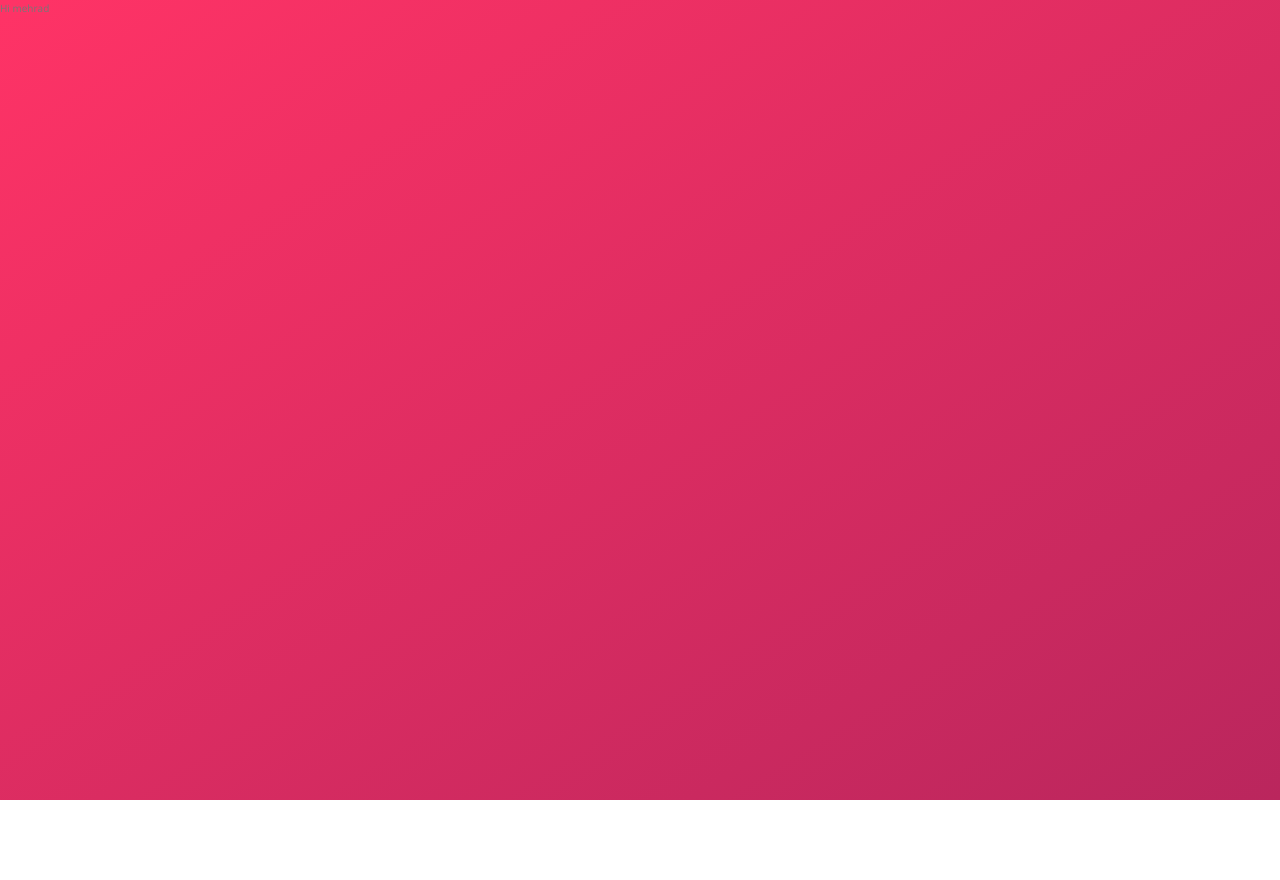
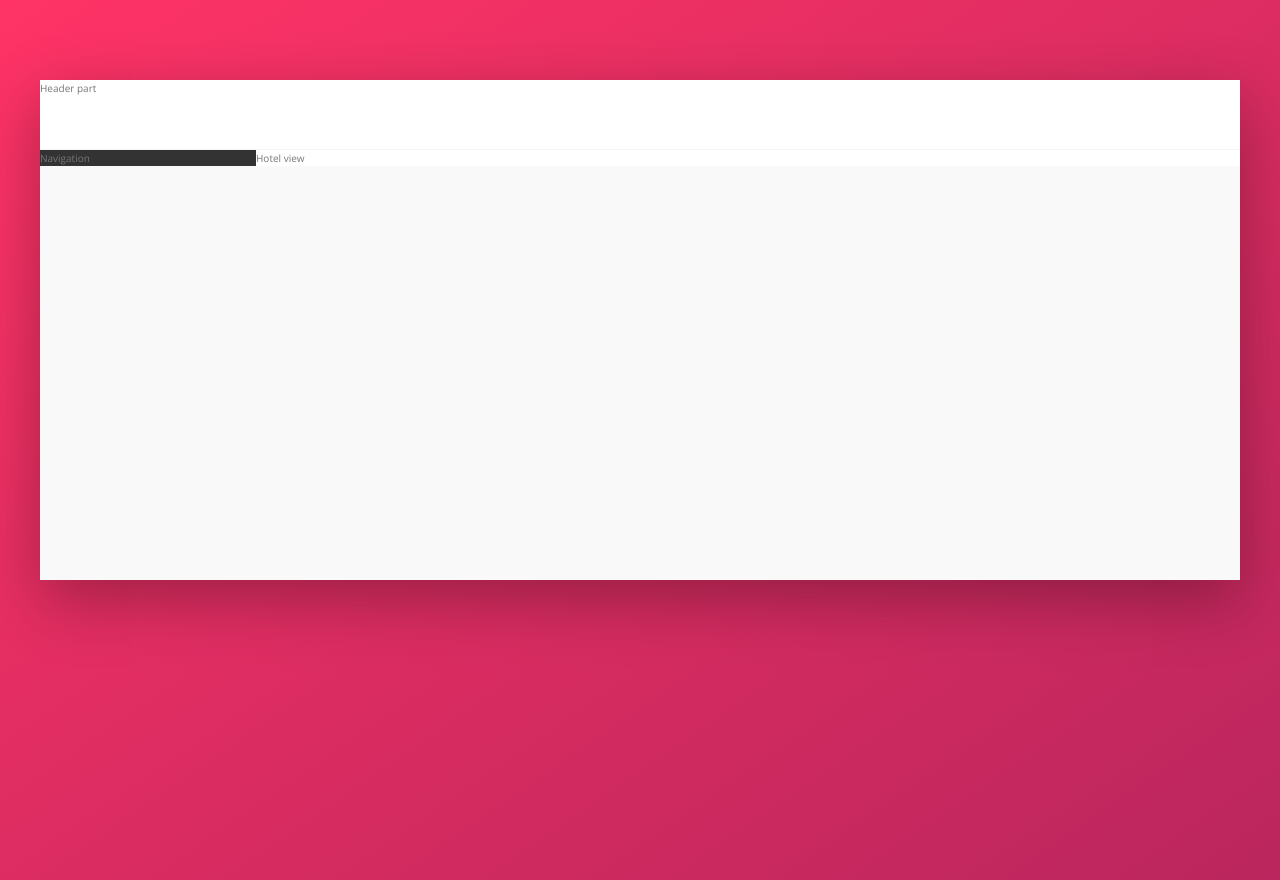
Before and after one commit to MehradSharifi/Trillo-by-Jonas-Schmedtmann, a website: page index.html in a window 1280 px wide. Before the commit the page ends 800 px from the top, so only its background shows below. Drawn offline with nearby package versions, Linux system fonts and the light colour scheme.

Commit message:
Building the overall layouts

```diff
--- a/index.html
+++ b/index.html
@@ -1,5 +1,6 @@
 <!DOCTYPE html>
 <html lang="en">
+
 <head>
     <meta charset="UTF-8">
     <meta name="viewport" content="width=device-width, initial-scale=1.0">
@@ -10,7 +11,23 @@
 
     <title>trillo &mdash; Your all-in-one booking app</title>
 </head>
+
 <body>
-        Hi mehrad
+    <div class="container">
+        <header class="header">
+            Header part
+        </header>
+
+        <div class="content">
+            <nav class="sidebar">
+                Navigation
+            </nav>
+            <main class="hotel-view">
+                Hotel view
+            </main>
+        </div>
+    </div>
+
 </body>
+
 </html>
--- a/sass/_base.scss
+++ b/sass/_base.scss
@@ -12,6 +12,8 @@
     --color-Grey-dark-1: #333;
     --color-Grey-dark-2: #777;
     --color-Grey-dark-3: #999;
+
+    --shadow-dark: 0 2rem 6rem rgba(0, 0, 0, .3);
 }
 
 * {
@@ -38,6 +40,6 @@ body {
     background-image: linear-gradient(to right bottom, var(--color-primary-light), var(--color-primary-dark));
     background-size: cover;
     background-repeat: no-repeat;
-
+    overflow-y: hidden;
     min-height: 100vh;
 }
--- a/sass/_layout.scss
+++ b/sass/_layout.scss
@@ -0,0 +1,28 @@
+ .container {
+    max-width: 120rem;
+    margin: 8rem auto;
+    background-color: var(--color-Grey-light-1);
+    box-shadow: var(--shadow-dark);
+    min-height: 50rem;
+
+ }
+
+ .header {
+    height: 7rem;
+    background-color: #fff;
+    border-bottom: .1rem solid var(--color-Grey-light-2);
+ }
+
+ .content {
+    display: flex;
+ }
+
+ .sidebar {
+    background-color: var(--color-Grey-dark-1);
+    flex: 0 0 18%;
+ }
+
+ .hotel-view {
+    background-color: #fff;
+    flex: 1;
+ }
```
Also changed, not shown: css/style.css. Lines whose indentation alone changed are shown as unchanged.
